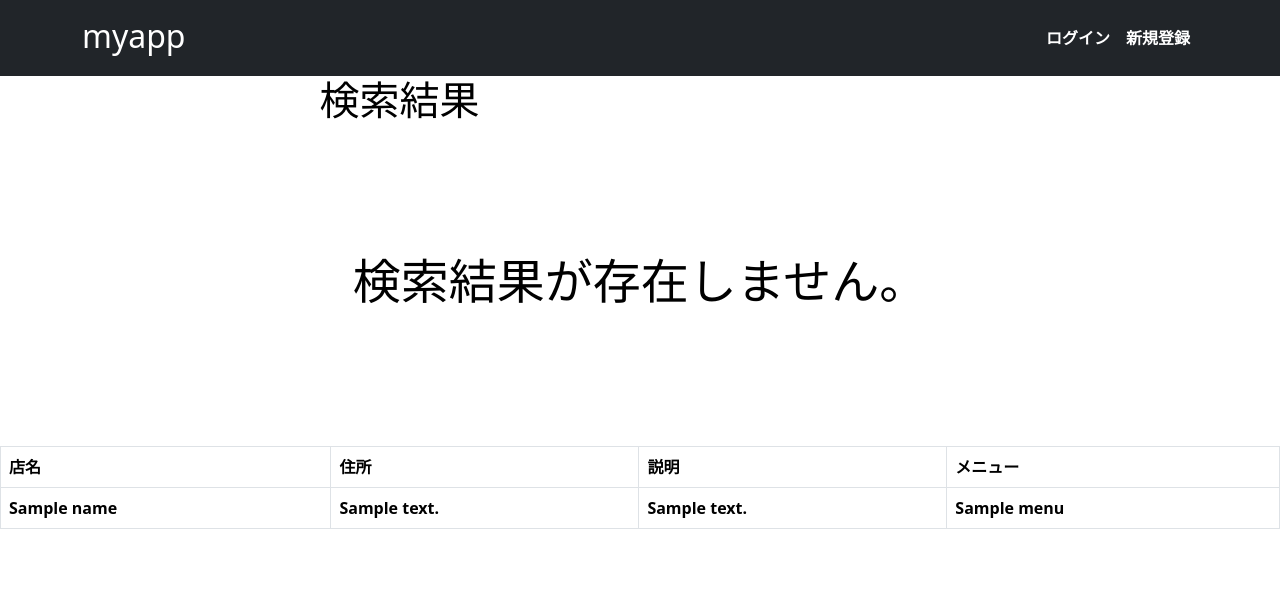
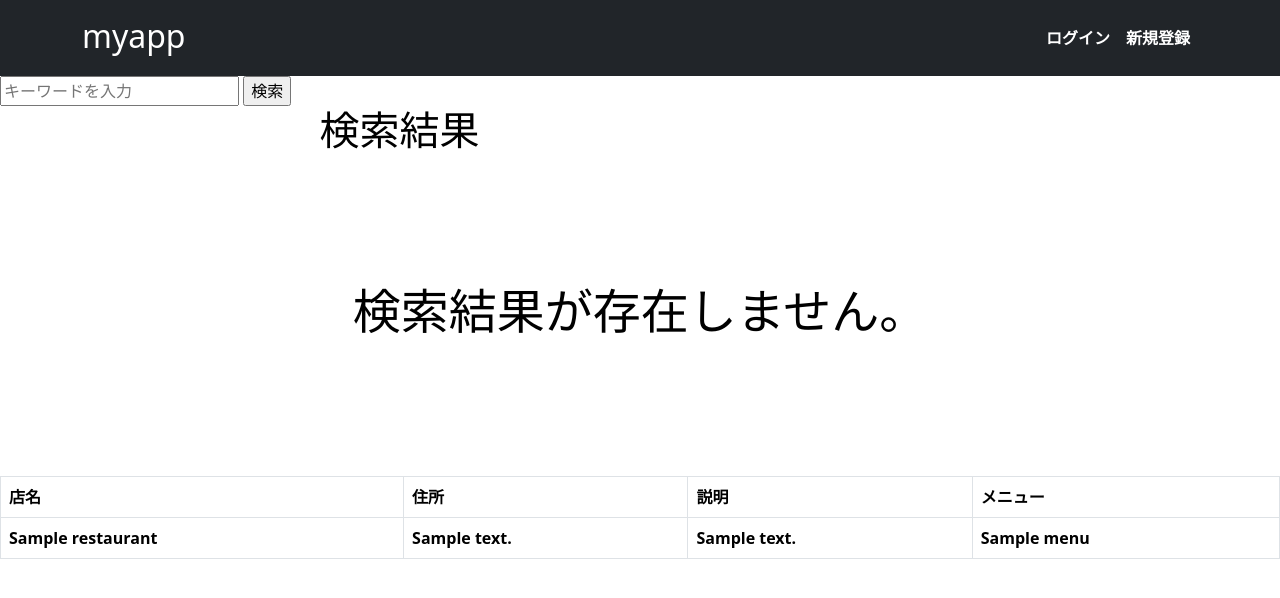
Before and after one commit to loveohamtom3/portfolio, a Django app: template myapp/templates/myapp/search.html in a window 1280 px wide. Shown: the top 598 px of the page. Run offline with Django 4.2, Linux system fonts and the light colour scheme; the template is opened without the code that fills it: most values are stand-ins (such as "Sample title", 1, 10 or a date in 2020); lists and menus that the app fills with data are empty; some libraries are stand-ins or nearby versions.

Commit message:
portfolio

```diff
--- a/myapp/templates/myapp/search.html
+++ b/myapp/templates/myapp/search.html
@@ -39,6 +39,10 @@
     </nav>
 
     <main>
+      <form method="GET" action="{% url 'myapp:myapp_search' %}">
+        <input id="sbox" name='keyword' type="text"  placeholder="キーワードを入力" />
+        <input id="sbtn" type="submit" value="検索" />
+  </form>
    <!-- 検索結果　-->
    <div class="container">
     <div class="row">
@@ -48,7 +52,7 @@
   </div>
 </div>
     <section class="post-list">
-      {% if object_list|length == 0 %}
+      {% if object|length == 0 %}
          <div class="col-llg-7 mx-auto text-center">
           <p class="display-5 text-black">検索結果が存在しません。</p>
       {% endif %}
@@ -66,10 +70,10 @@
     <tbody>
     {% for Restaurant in myapp %}
     <tr>
-      <th>{{name}}</th>
-      <th>{{address}}</th>
-      <th>{{description}}</th>
-      <th>{{menu}}</th>
+      <th>{{Restaurant.Name}}</th>
+      <th>{{Restaurant.Address}}</th>
+      <th>{{Restaurant.Description}}</th>
+      <th>{{Restaurant.Menu}}</th>
     </tr>
     {% endfor %}
     </tbody>
--- a/myapp/templates/myapp/top.html
+++ b/myapp/templates/myapp/top.html
@@ -42,7 +42,7 @@
            <p class="lead text-white my-3">マイナー料理好きのためのアプリ</p>
            <p class="text-white">好きなマイナー料理を検索しよう</p>
            <form method="GET" action="{% url 'myapp:myapp_search' %}">
-            <input id="sbox"  id="s" name="s" type="text"  href ="{% url 'myapp:myapp_search' %}" placeholder="キーワードを入力" />
+            <input id="sbox"  name='keyword' type="text" placeholder="キーワードを入力" />
             <input id="sbtn" type="submit" value="検索" />
       </form>
         </div>
--- a/myapp/views.py
+++ b/myapp/views.py
@@ -27,11 +27,11 @@ def myapp_search(request):
     restaurants = Restaurants.objects.order_by('-id')
     """ 検索機能の処理 """
     keyword = request.GET.get('keyword')
-
     if keyword:
         restaurants = restaurants.filter(
-                      Q(name__icontains=keyword))| Q(text__icontains=keyword).all()
-        print([a.name for a in restaurants])
+                      Q(Name__icontains=keyword)| Q(Description__icontains=keyword)).all()
+        print("aaa")
+        print([a.Name for a in restaurants])
         messages.success(request, '「{}」の検索結果'.format(keyword))
 
     return render(request, 'myapp/search.html', {'myapp': restaurants })
```
